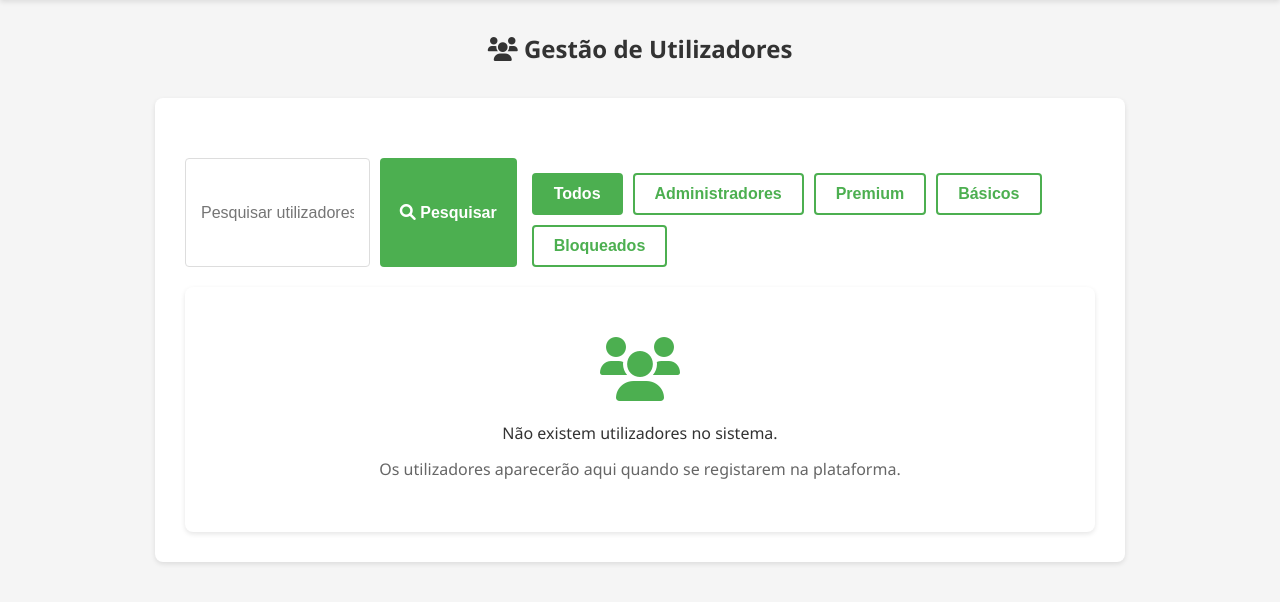
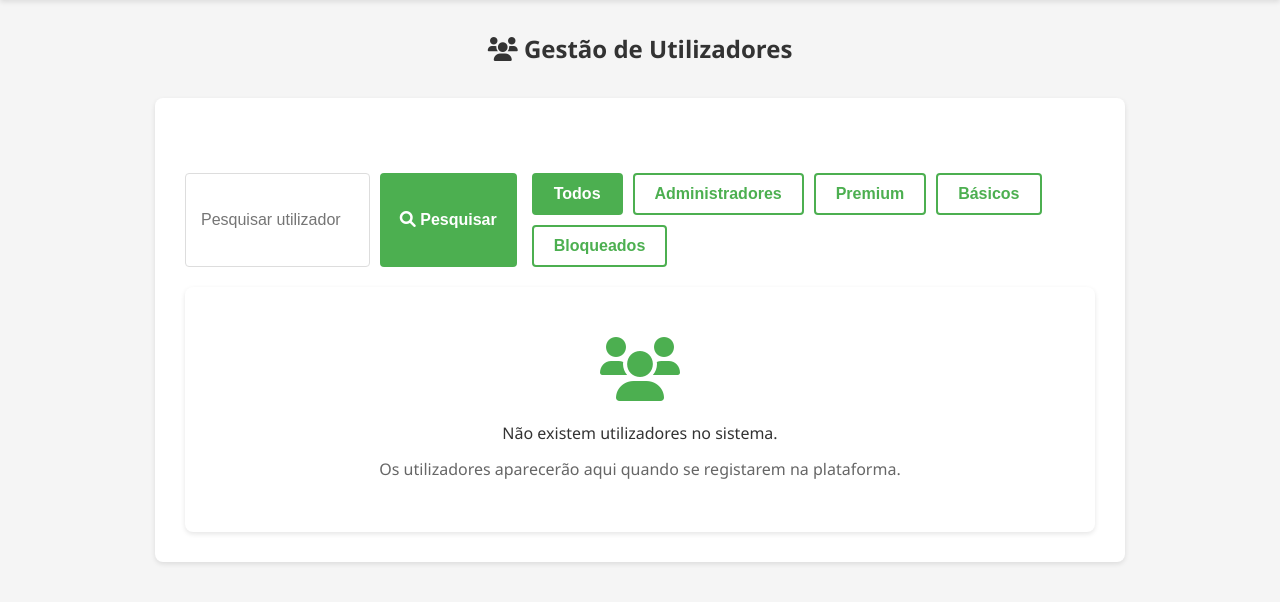
Before and after one commit to luniballony/Meal-Planner, a Flask app: page /admin/utilizadores in a window 1280 px wide. Shown: the part 170-772 px from the top of the page. Run offline with Flask 3, Linux system fonts and the light colour scheme; the visitor is signed in with stand-in values (Sample User, id 1).

Commit message:
pequenas alterações css P5 + peq. erro em ver.utilizador
-> botão 'mais' com igual tamanho dos seus vizinhos
-> input/botão pesquisar em admin.utilizadores com tamanho correto
-> margin em botão de voltar ao ver user com admin
-> margin em botão 'nova categoria'
-> tabela gerir-receitas um pouco maior para suportar nomes maiores

```diff
--- a/app/static/css/style.css
+++ b/app/static/css/style.css
@@ -101,7 +101,6 @@ ul {
   font-size: 0.85rem;
 }
 
-
 /* ====================================================
    Header e Navegação
    ==================================================== */
@@ -1105,8 +1104,8 @@ footer {
   gap: 10px;
 }
 
-.search-input {
-  flex: 1;
+.search-users {
+  margin-top: 15px;
 }
 
 .action-buttons {
@@ -1754,7 +1753,6 @@ footer {
 }
 
 .profile-footer {
-  margin-top: 30px;
   text-align: center;
 }
 /* ====================================================
--- a/app/templates/admin/categorias.html
+++ b/app/templates/admin/categorias.html
@@ -7,6 +7,7 @@ block content %}
     <a
       href="{{ url_for('admin.criar_categoria_admin') }}"
       class="btn btn-primary"
+      style="margin-bottom: 20px;"
     >
       <i class="fas fa-plus"></i> Nova Categoria
     </a>
--- a/app/templates/admin/listar_receitas.html
+++ b/app/templates/admin/listar_receitas.html
@@ -3,7 +3,7 @@ content %}
 <div class="admin-container">
   <h2><i class="fas fa-utensils"></i> Todas as Receitas</h2>
 
-  <div class="admin-content">
+  <div class="admin-content" style="width: 1030px;">
     <div class="admin-actions">
       <form
         method="GET"
--- a/app/templates/admin/utilizadores.html
+++ b/app/templates/admin/utilizadores.html
@@ -5,12 +5,12 @@
 
   <div class="admin-content">
     <div class="admin-actions">
-      <div class="search-container">
+      <div class="search-container search-users">
         <input
           type="text"
           id="userSearch"
           class="input-field search-input"
-          placeholder="Pesquisar utilizadores..."
+          placeholder="Pesquisar utilizador"
           onkeyup="filterUsers()"
         />
         <button class="btn btn-primary">
@@ -100,7 +100,7 @@
             <i class="fas fa-edit"></i> Editar
           </a>
           <div class="dropdown">
-            <button class="btn btn-small btn-secondary dropdown-toggle">
+            <button class="btn btn-small btn-secondary dropdown-toggle" style="height: 45.6px;">
               <i class="fas fa-ellipsis-v"></i> Mais
             </button>
             <div class="dropdown-content">
--- a/app/templates/admin/ver_utilizador.html
+++ b/app/templates/admin/ver_utilizador.html
@@ -41,7 +41,7 @@
                 method="POST"
                 action="{{ url_for('admin.bloquear_utilizador', id=utilizador.id) }}"
                 class="inline-form"
-                onsubmit="return confirm('Tem certeza que deseja {{ 'desbloquear' if not utilizador.ativo else 'bloquear' }} este utilizador?');"
+                onsubmit="return confirm(`Tem certeza que deseja {{ 'desbloquear' if not utilizador.ativo else 'bloquear' }} este utilizador?`);"
               >
                 <input
                   type="hidden"
@@ -204,6 +204,7 @@
         <a
           href="{{ url_for('admin.listar_utilizadores') }}"
           class="btn btn-outline"
+          style="margin: 20px;"
         >
           <i class="fas fa-arrow-left"></i> Voltar à Lista de Utilizadores
         </a>
```
